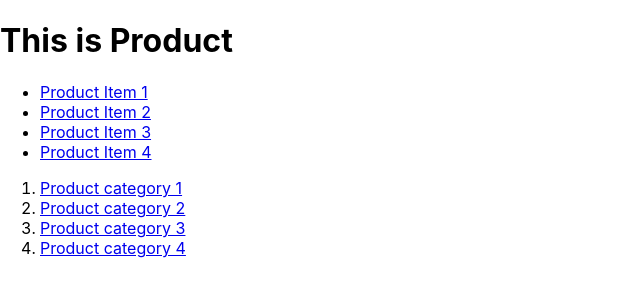
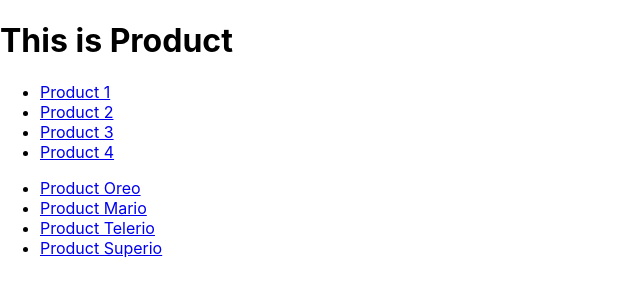
Before and after one commit to AnkitTomar2312/routing, a React (Create React App) app: page /product in a window 1280 px wide. Shown: the top 300 px of the page, without its empty margins (0-640 px from the left). Built offline with nearby package versions, Linux system fonts and the light colour scheme.

Commit message:
nested routing done

```diff
--- a/src/App.js
+++ b/src/App.js
@@ -3,21 +3,24 @@ import { BrowserRouter as Main, Routes, Route } from "react-router-dom";
 import Contact from "./Components/Contact";
 import Home from "./Components/Home";
 import Product from "./Components/Product";
-import ProductCategory from "./Components/ProductCategory";
+import Productcategory from "./Components/ProductCategory";
 import ProductItem from "./Components/ProductItem";
+import Error from "./Components/Error";
 const App = () => {
   return (
     <div>
       <Main>
         <Routes>
-          <Route path="/product/:id([0-9]+)" element={<ProductItem />} />
-          <Route
-            path="/product/:category([a-zA-Z]+)"
-            element={<ProductCategory />}
-          />
           <Route exact path="/" element={<Home />} />
           <Route exact path="/product" element={<Product />} />
           <Route exact path="/contact" element={<Contact />} />
+          <Route exact path="/product/:id" element={<ProductItem />} />
+          <Route
+            exact
+            path="/product/:category"
+            element={<Productcategory />}
+          />
+          <Route exact path="/*" element={<Error />} />
         </Routes>
       </Main>
     </div>
--- /dev/null
+++ b/src/Components/Error.js
@@ -0,0 +1,11 @@
+import React from "react";
+
+const Error = () => {
+  return (
+    <div>
+      <h1>Error 404 Page not found</h1>
+    </div>
+  );
+};
+
+export default Error;
--- a/src/Components/Home.js
+++ b/src/Components/Home.js
@@ -1,5 +1,5 @@
 import React from "react";
-import { Link, NavLink } from "react-router-dom";
+import { NavLink } from "react-router-dom";
 
 const Home = () => {
   return (
@@ -7,14 +7,10 @@ const Home = () => {
       Home
       <ul>
         <li>
-          <NavLink activeClassName="active" to="/product">
-            Products
-          </NavLink>
+          <NavLink to="/product">Products</NavLink>
         </li>
         <li>
-          <NavLink activeClassName="active" to="/contact">
-            Contacts
-          </NavLink>
+          <NavLink to="/contact">Contacts</NavLink>
         </li>
       </ul>
     </div>
--- a/src/Components/Product.js
+++ b/src/Components/Product.js
@@ -1,5 +1,5 @@
 import React from "react";
-import { NavLink } from "react-router-dom";
+import { Link } from "react-router-dom";
 
 const Product = () => {
   return (
@@ -7,42 +7,32 @@ const Product = () => {
       <h1>This is Product</h1>
       <ul>
         <li>
-          <NavLink activeClassName="active" to="/Product/1">
-            Product Item 1
-          </NavLink>
+          <Link to="/product/1">Product 1</Link>
         </li>
         <li>
-          <NavLink to="/Product/2">Product Item 2</NavLink>
+          <Link to="/product/2">Product 2</Link>
         </li>
         <li>
-          <NavLink to="/Product/3">Product Item 3</NavLink>
+          <Link to="/product/3">Product 3</Link>
         </li>
         <li>
-          <NavLink to="/Product/4">Product Item 4</NavLink>
+          <Link to="/product/4">Product 4</Link>
         </li>
       </ul>
-
-      <ol>
+      <ul>
         <li>
-          <NavLink activeClassName="active" to="/Product/abc">
-            Product category 1
-          </NavLink>
+          <Link to="/product/Oreo">Product Oreo</Link>
         </li>
         <li>
-          <NavLink
-            activeStyle={{ fontWeight: "20px", color: "red" }}
-            to="/Product/abcd"
-          >
-            Product category 2
-          </NavLink>
+          <Link to="/product/Mario">Product Mario</Link>
         </li>
         <li>
-          <NavLink to="/Product/abcde">Product category 3</NavLink>
+          <Link to="/product/Telerio">Product Telerio</Link>
         </li>
         <li>
-          <NavLink to="/Product/abcdef">Product category 4</NavLink>
+          <Link to="/product/Sperio">Product Superio</Link>
         </li>
-      </ol>
+      </ul>
     </div>
   );
 };
--- a/src/Components/ProductCategory.js
+++ b/src/Components/ProductCategory.js
@@ -1,19 +1,19 @@
 import React from "react";
-import { useNavigate } from "react-router-dom";
+import { useNavigate, useParams } from "react-router-dom";
 
-const ProductCategory = () => {
+const Productcategory = () => {
+  const data = useParams();
+  const { category } = data;
   const history = useNavigate();
-  const handelBack = () => {
-    if (history) {
-      history(-1);
-    }
+  const handelback = () => {
+    history(-1);
   };
   return (
     <div>
-      <h1>Product Category "Something" </h1>
-      <button onClick={handelBack}>Go Back</button>
+      <h1>This is a Product {category} page</h1>
+      <button onClick={handelback}>Go Back</button>
     </div>
   );
 };
 
-export default ProductCategory;
+export default Productcategory;
--- a/src/Components/ProductItem.js
+++ b/src/Components/ProductItem.js
@@ -1,16 +1,16 @@
 import React from "react";
-import { useNavigate } from "react-router-dom";
+import { useNavigate, useParams } from "react-router-dom";
 
 const ProductItem = () => {
-  const previous = useNavigate();
+  const data = useParams();
+  const { id } = data;
+  const history = useNavigate();
   const handelback = () => {
-    if (previous) {
-      previous(-1);
-    }
+    history(-1);
   };
   return (
     <div>
-      <h1>Product Item 1</h1>
+      <h1>This is a Product {id} page</h1>
       <button onClick={handelback}>Go Back</button>
     </div>
   );
```
